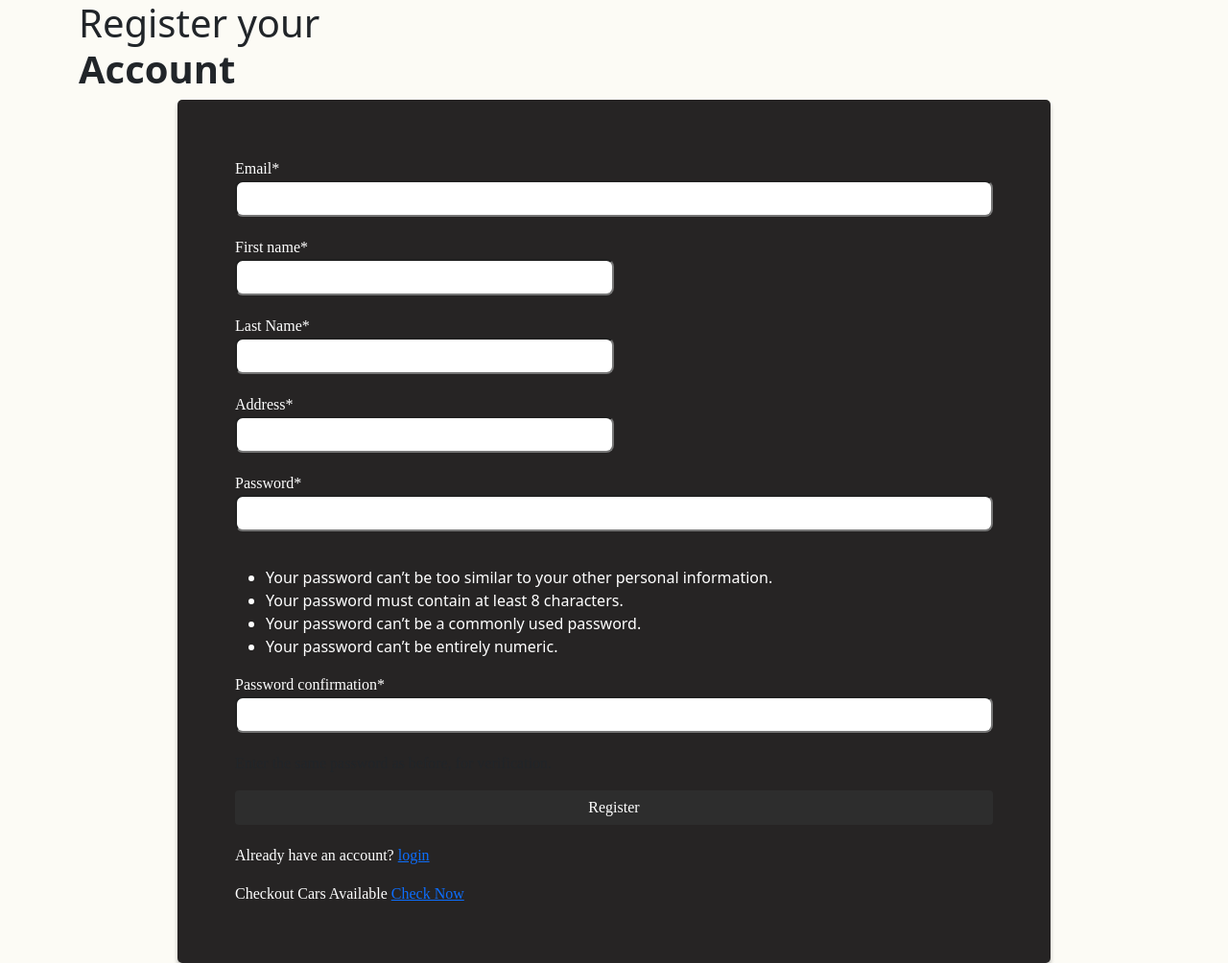
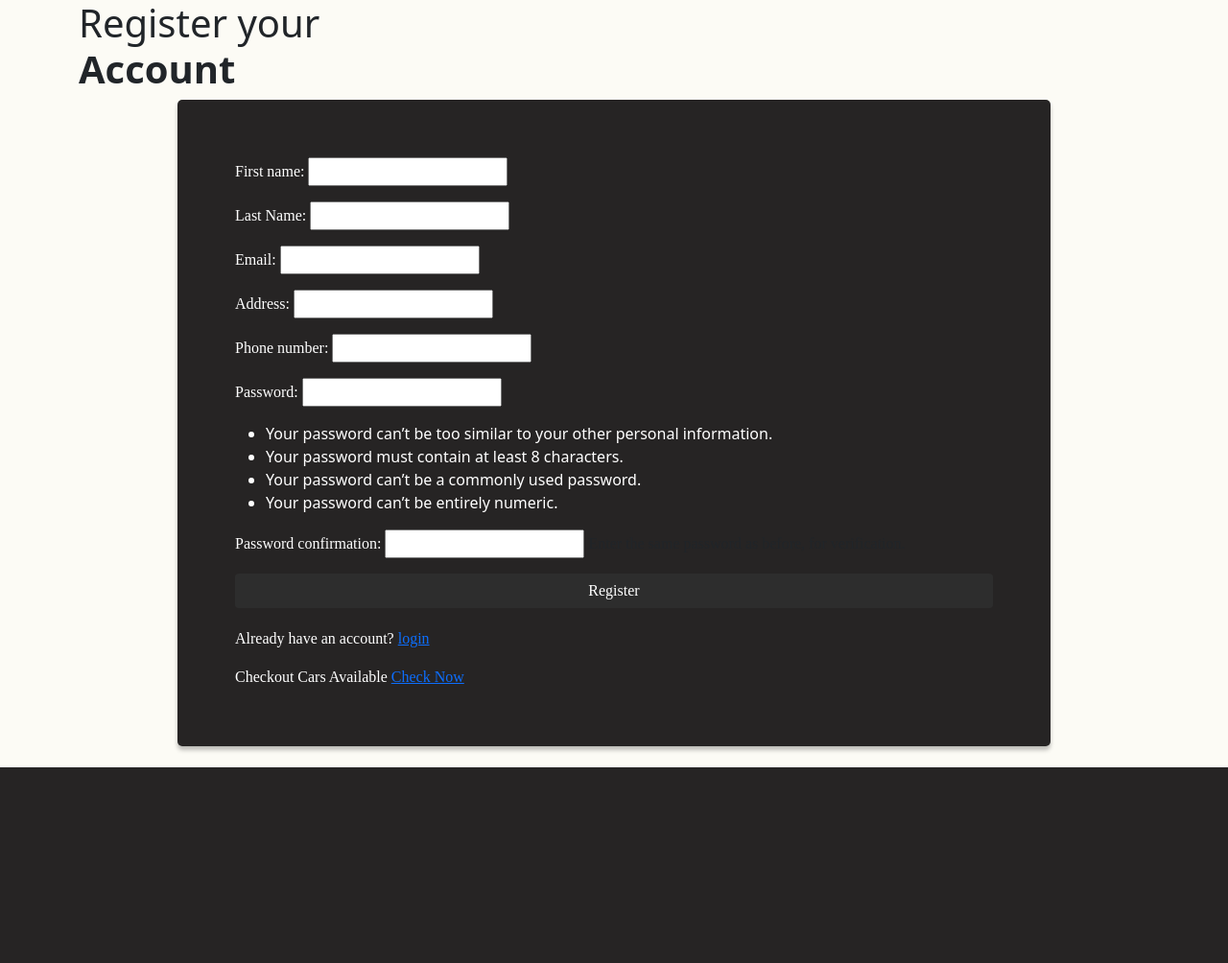
Before and after one commit to Calixed/renting-system-project, a Django app: page /register/ in a window 1280 px wide. Shown: the whole page at 96% size. After the commit the page ends 800 px from the top, so only its background shows below. Run offline with Django 4.2, Linux system fonts and the light colour scheme; some libraries are stand-ins or nearby versions.

Commit message:
fixed Registration UI

```diff
--- a/customer_portal/templates/customer_portal/register.html
+++ b/customer_portal/templates/customer_portal/register.html
@@ -23,26 +23,7 @@
                         <div class="container-fluid form-group col-lg-10">
                             <form method="post" action="" xmlns="http://www.w3.org/1999/html">
                                 {% csrf_token %}
-                                <div class="form-group">
-                                    {{ form.email |as_crispy_field }}
-                                </div>
-                                <div class="form-row">
-                                    <div class="form-group col-md-6">
-                                        {{ form.first_name |as_crispy_field }}
-                                    </div>
-                                    <div class="form-group col-md-6">
-                                        {{ form.last_name |as_crispy_field }}
-                                    </div>
-                                    <div class="form-group col-md-6">
-                                        {{ form.address |as_crispy_field }}
-                                    </div>
-                                </div>
-                                <div class="form-group">
-                                    {{ form.password1 |as_crispy_field }}
-                                </div>
-                                <div class="form-group">
-                                    {{ form.password2 |as_crispy_field }}
-                                </div>
+                                {{ form.as_p }}
                                 <button type="submit" class="btn btn-primary btn-block" value="Submit"/>
                                 Register</button>
                                  <input type="hidden" name="next" value="{{ next }}"/>
```
